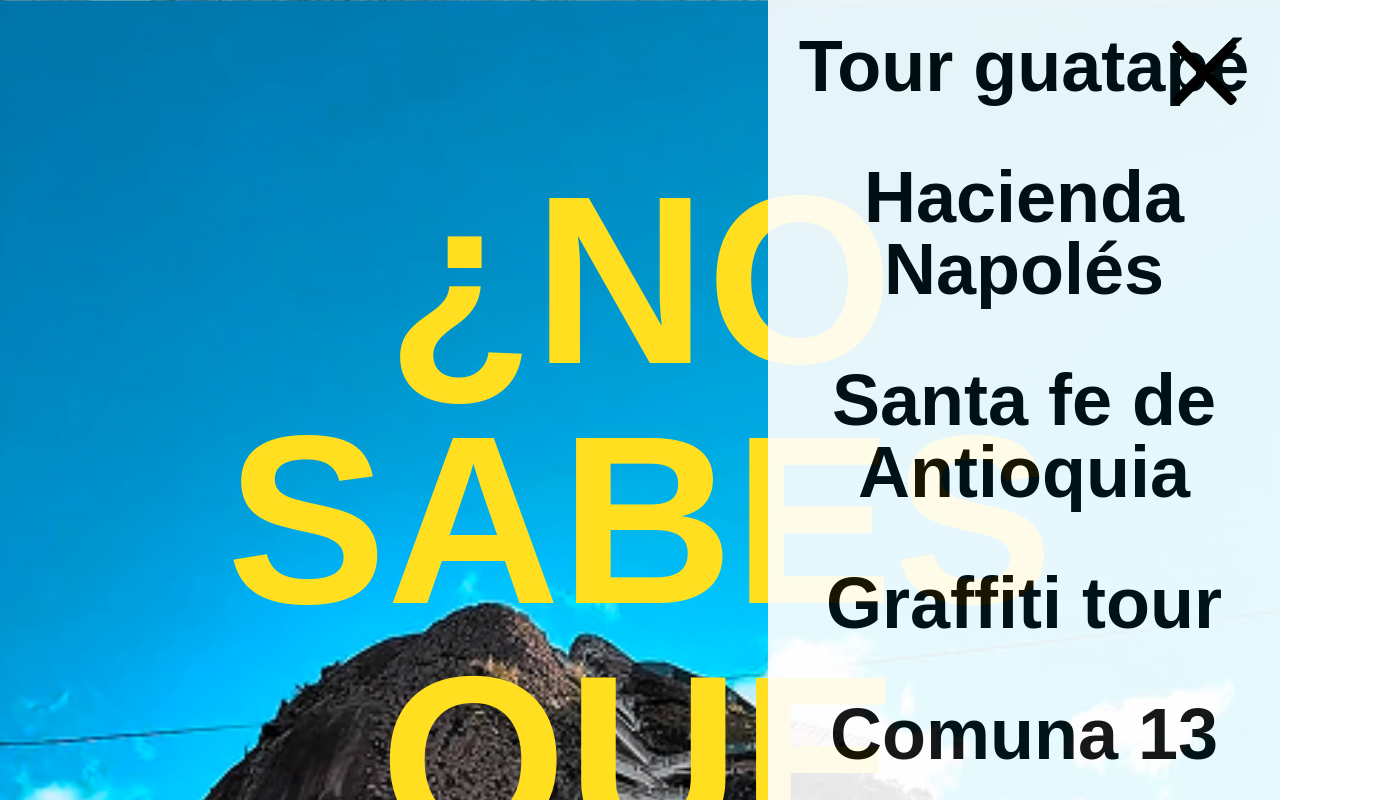
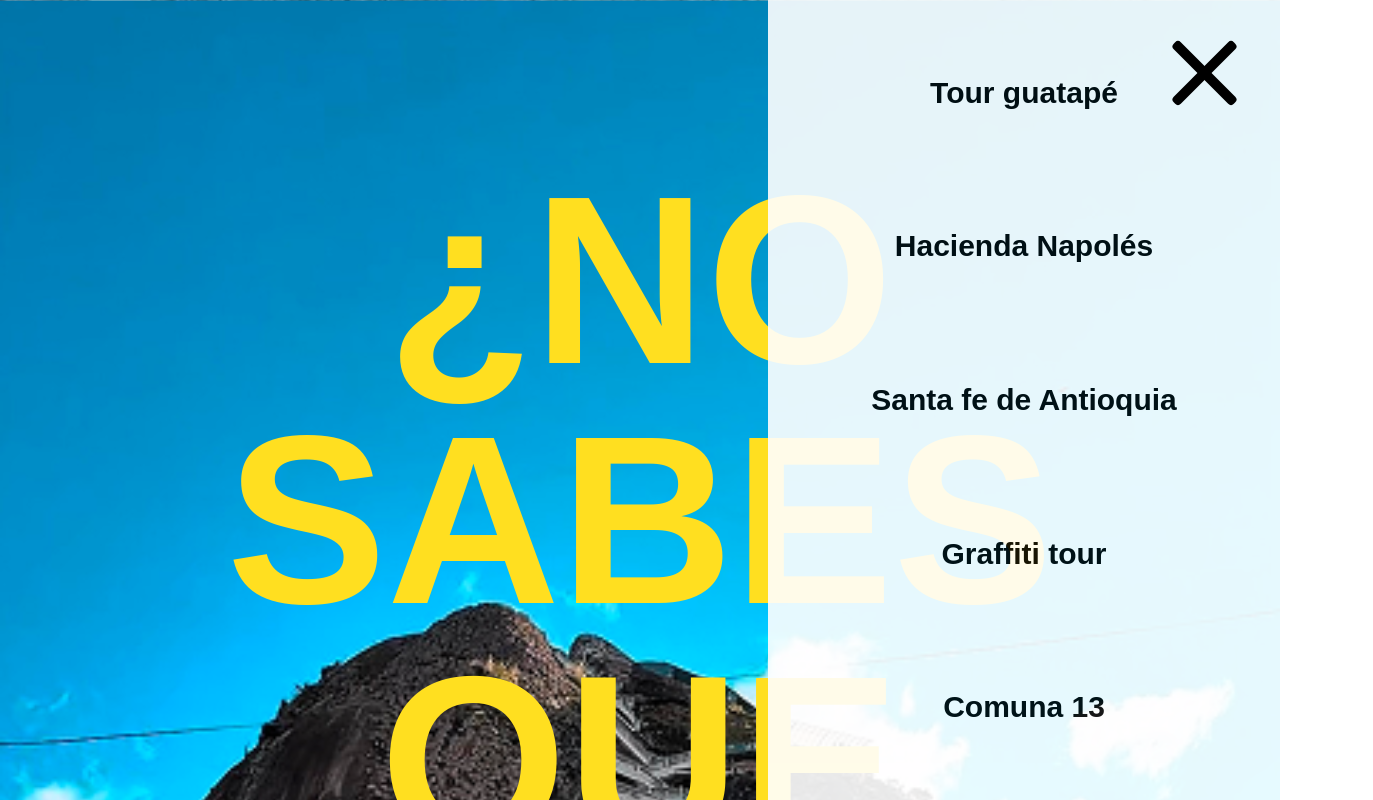
Before and after one commit to CarlosFranco97/planes-medellin, a React (Vite) app: page / in a window 1280 px wide. Both pictures are taken after a click on the element 1204 px from the left and 80 px from the top of the page. Shown: the top 800 px of the page, 1373 px wide, since content can reach past the window. Built offline with nearby package versions, Linux system fonts and the light colour scheme.

Commit message:
Se mejoran tamaños de letra y se genera animacion al abrir y cerrar menu

```diff
--- a/src/PlanesMedellin.jsx
+++ b/src/PlanesMedellin.jsx
@@ -9,7 +9,7 @@ import TourGuatape from "./components/TourGuatape";
 
 const PlanesMedellin = () => {
     return (
-        <div className="bg-[url(../src/assets/piedra-peñol.png)]  bg-contain h-full flex flex-col items-center">
+        <div className="bg-[url(../src/assets/piedra-peñol.png)]  bg-contain h-full flex flex-col items-center overflow-x-hidden">
             <Encabezado />
             <Home />
             <ReservaAhora />
--- a/src/components/MenuLateral.jsx
+++ b/src/components/MenuLateral.jsx
@@ -1,7 +1,9 @@
+import { useEffect } from "react";
+
 const MenuLateral = ({menuAbierto}) => {
-    console.log(menuAbierto)
+
     return (
-            <div className={`flex flex-col justify-around items-center w-full h-screen bg-white opacity-90 text-4xl font-black text-center absolute top-0 sm:text-3xl lg:w-[40%] xl:text-7xl transition-transform duration-900 ease-in-out   ${(!menuAbierto) ? "hidden" : "block" }`}>
+            <div className={`flex flex-col justify-around items-center w-full h-screen bg-white opacity-90 text-4xl p-4 font-black text-center absolute top-0 transition-all duration-900 ease-in-out lg:w-[40%] lg:text-3xl 2xl:text-7xl ${(!menuAbierto) ? "translate-x-full invisible opacity-0" : "translate-x-0 visible" }`}>
             <a href="">
                 Tour guatapé
             </a>
```
